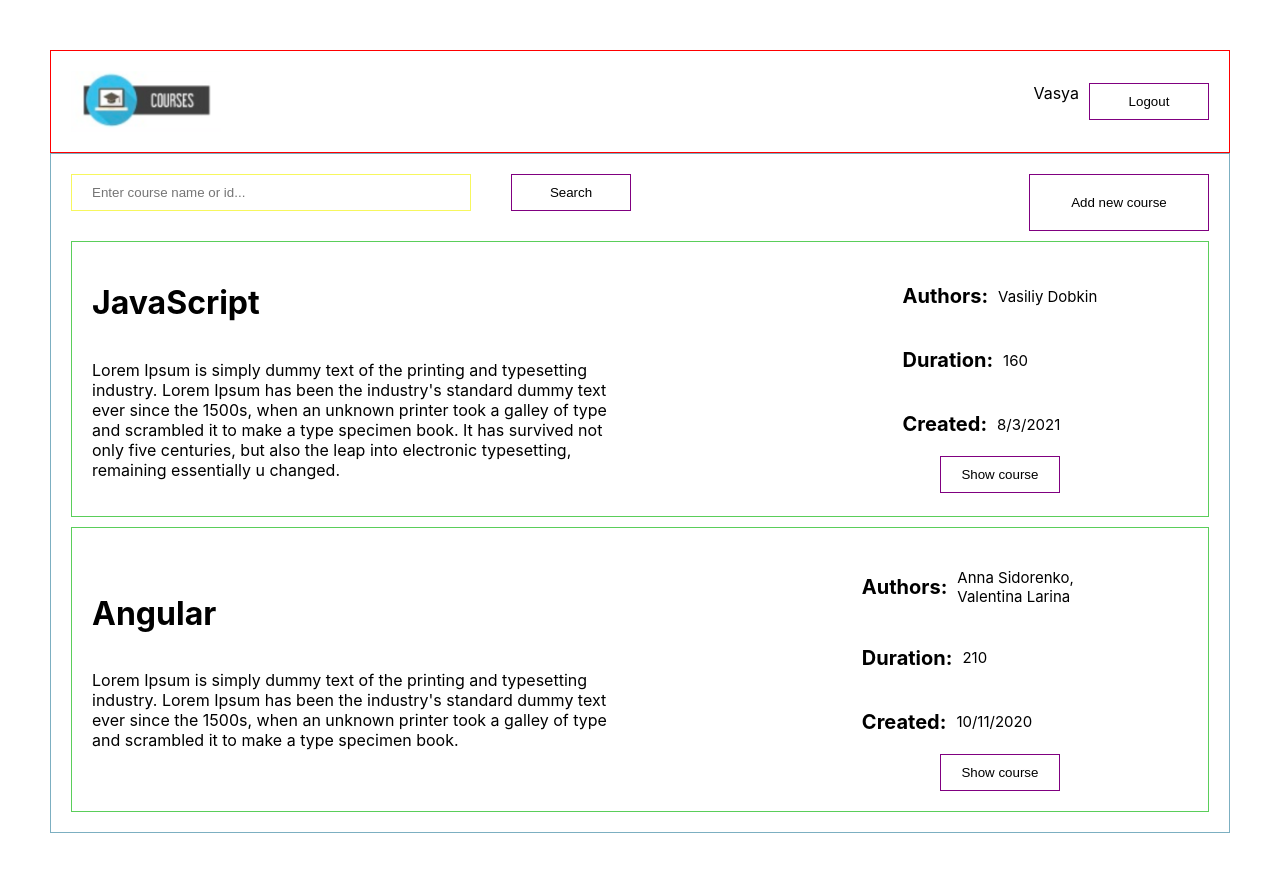
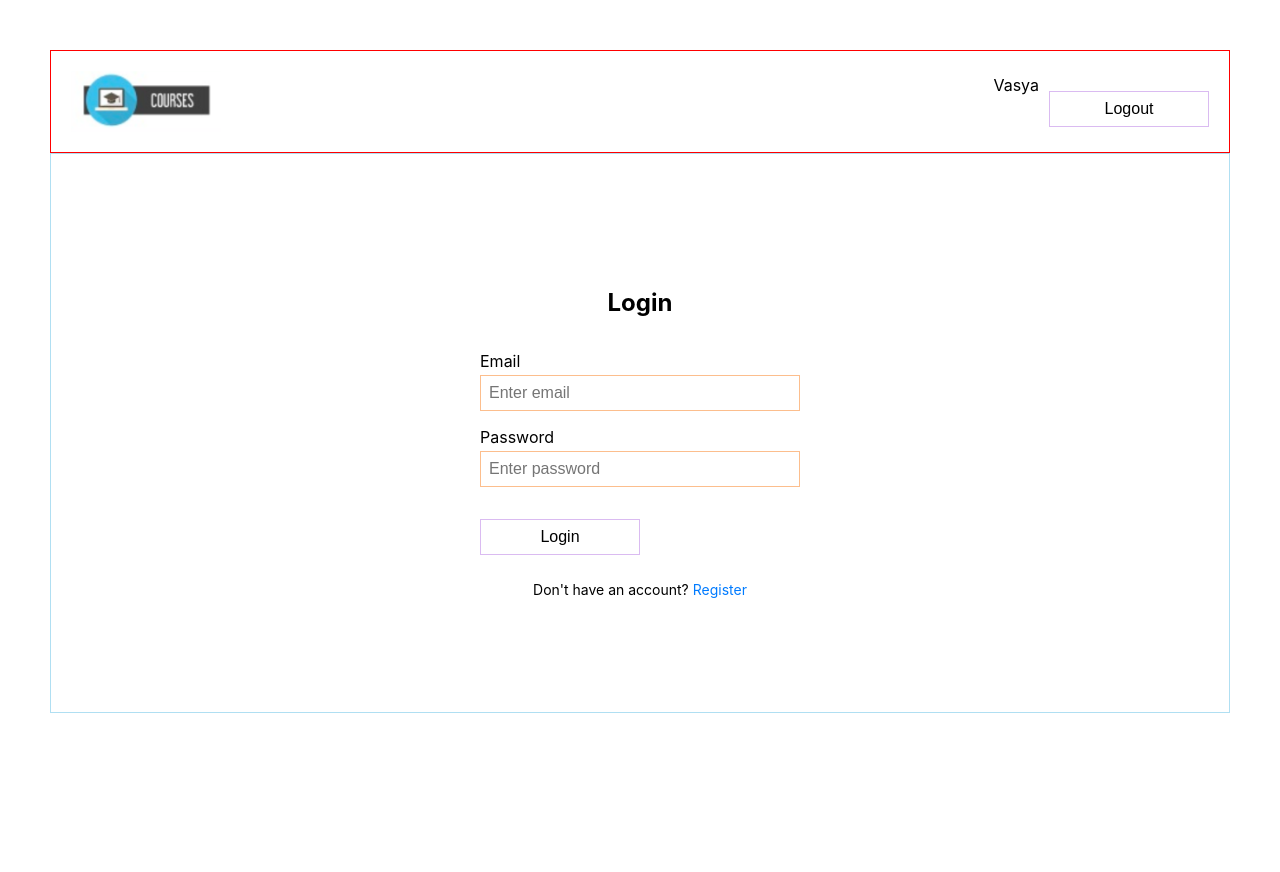
Before and after one commit to kevinbrane/React-practice, a React (Create React App) app in the folder courses-app/: page / in a window 1280 px wide. Shown: the top 872 px of the page. After the commit the page ends 800 px from the top, so only its background shows below. Built offline with nearby package versions, Linux system fonts and the light colour scheme.

Commit message:
CourseInfo,Login and registration components added

```diff
--- a/courses-app/package.json
+++ b/courses-app/package.json
@@ -7,10 +7,14 @@
     "@testing-library/react": "^13.4.0",
     "@testing-library/user-event": "^13.5.0",
     "antd": "^5.4.6",
+    "axios": "^1.4.0",
+    "history": "^5.3.0",
+    "install": "^0.13.0",
     "moment": "^2.29.4",
+    "npm": "^9.6.6",
     "react": "^18.2.0",
     "react-dom": "^18.2.0",
-    "react-router-dom": "^6.11.0",
+    "react-router-dom": "^6.11.1",
     "react-scripts": "5.0.1",
     "uuid": "^9.0.0",
     "web-vitals": "^2.1.4"
--- a/courses-app/src/App.jsx
+++ b/courses-app/src/App.jsx
@@ -4,6 +4,9 @@ import { Header } from './components/Header'
 import Course from './pages/Course'
 import CreateCourse from './pages/CreateCourse'
 import { SearchProvider } from './context/SearchContext'
+import { Registration} from './pages/Registration'
+import { Login } from './pages/Login'
+import { CourseInfo } from './pages/CourseInfo'
 
 export const App = () => {
   return (
@@ -13,8 +16,12 @@ export const App = () => {
       <Header/>
       <div className='Body-container'>
       <Routes>
-       <Route path='/' element={<Course/>} />
-       <Route path='/create-course' element={<CreateCourse />}  />
+       <Route path='/courses' element={<Course/>} />
+       <Route path='/create-course' element={<CreateCourse />}/>
+       <Route path='/registration' element={<Registration/>}/>
+       <Route path='/' element={<Login/>}/>
+       <Route path='/Login' element={<Login/>}/>
+       <Route path='/course/:courseId' element={<CourseInfo/>}/>
       </Routes>
       </div>
     </SearchProvider>
--- a/courses-app/src/components/CourseCard.jsx
+++ b/courses-app/src/components/CourseCard.jsx
@@ -1,26 +1,45 @@
-import React from 'react'
-import { mockedAuthorsList } from '../mocks/mockedAuthorsList'
-import {Button} from './Button'
+import React from "react";
+import { Link } from "react-router-dom";
 
+import { mockedAuthorsList } from "../mocks/mockedAuthorsList";
 
 // eslint-disable-next-line react/prop-types
-export const CourseCard = ({title, duration, creationDate, description , authorIds = []}) => {
-  const authorNames =  mockedAuthorsList.filter((author) => authorIds.includes(author.id))
-  .map((author) => author.name);
+export const CourseCard = ({
+  id,
+  title,
+  duration,
+  creationDate,
+  description,
+  authorIds = [],
+}) => {
+  const authorNames = mockedAuthorsList
+    .filter((author) => authorIds.includes(author.id))
+    .map((author) => author.name);
+
   return (
-    <div className='container'>
-      <div className='container-left'>
+    <div className="container">
+      <div className="container-left">
         <h1>{title}</h1>
-        <p className='description'>{description}</p>
+        <p className="description">{description}</p>
       </div>
-      <div className='container-right'>
-        <div className='detail-container'>
-        <h3 className='title-container'>Authors: <span className='title'>{authorNames.join(', ')} </span></h3>
-        <h3 className='title-container'>Duration: <span className='title'>{duration} </span> </h3>
-        <h3 className='title-container'>Created: <span className='title'> {creationDate} </span></h3>
+      <div className="container-right">
+        <div className="detail-container">
+          <h3 className="title-container">
+            Authors: <span className="title">{authorNames.join(", ")} </span>
+          </h3>
+          <h3 className="title-container">
+            Duration: <span className="title">{duration} </span>{" "}
+          </h3>
+          <h3 className="title-container">
+            Created: <span className="title"> {creationDate} </span>
+          </h3>
         </div>
-        <Button className="button">Show course</Button>
+        <Link to={`/course/${id}`}
+        className="button"
+        >
+          Show course
+        </Link>
       </div>
     </div>
-  )
-}
+  );
+};
--- a/courses-app/src/pages/Course.jsx
+++ b/courses-app/src/pages/Course.jsx
@@ -1,42 +1,54 @@
-import React, { useState, useEffect } from 'react'
-import { useNavigate } from 'react-router-dom'
-import { CourseCard } from '../components/CourseCard'
-import { SearchBar } from '../components/SearchBar'
-import { Button } from '../components/Button'
-import '../styles/Course.css'
-import {  mockedCoursesList } from '../mocks/mockedCoursesList'
-import { useSearchContext } from '../context/SearchContext'
-
+import React, { useState, useEffect } from "react";
+import { useNavigate } from "react-router-dom";
+import { CourseCard } from "../components/CourseCard";
+import { SearchBar } from "../components/SearchBar";
+import { Button } from "../components/Button";
+import "../styles/Course.css";
+import { mockedCoursesList } from "../mocks/mockedCoursesList";
+import { useSearchContext } from "../context/SearchContext";
 
 const Course = () => {
-  const [data, setData] = useState(mockedCoursesList)
-  const { search }  = useSearchContext()
-  const navigate = useNavigate()
+  const [data, setData] = useState(mockedCoursesList);
+  const { search } = useSearchContext();
+  const navigate = useNavigate();
 
-
-useEffect(()=> {
-  if(search){
-    setData(mockedCoursesList.filter((course) => course.title.toLocaleLowerCase().includes(search) || course.id.toLocaleLowerCase().includes(search)))
-  }else{
-    setData(mockedCoursesList)
-  }
-}, [ search])
-
-
+  useEffect(() => {
+    if (search) {
+      setData(
+        mockedCoursesList.filter(
+          (course) =>
+            course.title.toLocaleLowerCase().includes(search) ||
+            course.id.toLocaleLowerCase().includes(search)
+        )
+      );
+    } else {
+      setData(mockedCoursesList);
+    }
+  }, [search]);
 
   return (
-    <div className='CourseCard'>
-    <div className='course'>
-    <div className='search'>
-    <SearchBar/>
-    <Button onClick={()=> navigate('/create-course')} width="180px">Add new course</Button>
-    </div>
-    {data.map((course) => (
-      <CourseCard key={course.id} authorIds={course.authors} title={course.title} duration={course.duration} description={course.description} creationDate={course.creationDate} />
-    ))}
+    <div className="CourseCard">
+      <div className="course">
+        <div className="search">
+          <SearchBar />
+          <Button onClick={() => navigate("/create-course")} width="180px">
+            Add new course
+          </Button>
+        </div>
+        {data.map((course) => (
+          <CourseCard
+            key={course.id}
+            id={course.id}
+            authorIds={course.authors}
+            title={course.title}
+            duration={course.duration}
+            description={course.description}
+            creationDate={course.creationDate}
+          />
+        ))}
       </div>
     </div>
-  )
-}
+  );
+};
 
-export default Course
+export default Course;
--- /dev/null
+++ b/courses-app/src/pages/CourseInfo.jsx
@@ -0,0 +1,50 @@
+import React, {useEffect} from 'react'
+import { useNavigate, useParams } from 'react-router-dom';
+import {  mockedCoursesList } from '../mocks/mockedCoursesList'
+import { mockedAuthorsList } from '../mocks/mockedAuthorsList'
+import { CourseCard } from '../components/CourseCard';
+
+
+export const CourseInfo = () => {
+
+ /*  const { courseId } = useParams();
+  const result = mockedCoursesList.filter(course=>course.id === courseId)[0]
+  const authorNames = mockedAuthorsList
+    .map((author) => result.authors.filter(resultAuthor => author.id === resultAuthor))
+
+   */
+
+    const { courseId } = useParams();
+    const course = mockedCoursesList.find((course) => course.id === courseId);
+    const authorNames = course.authors.map((authorId) => {
+      const author = mockedAuthorsList.find((author) => author.id === authorId);
+      return author.name;
+    });
+
+  console.log(authorNames)
+
+  return (
+    <div className="course-info-container">
+      <button>Back to courses</button>
+      <div className="course-info-header">
+        <h1>{result.title}</h1>
+        <p>
+          {result.description}
+        </p>
+      </div>
+      <div className="course-info-list">
+          <div className="course-info-item">
+            <h3 className='title-container'>ID: <span className='title'>{result.id}</span></h3>
+            <h3>Duration: <span>{result.duration}</span> </h3>
+            <h3 className='title-container'>Created: <span className='title'>{result.created} </span> </h3>
+            {authorNames.map((author) => {
+              return (
+                <h3 className='title-container'>Authors: <span className='title'> {author} </span></h3>
+              )
+            })}
+
+          </div>
+      </div>
+    </div>
+  );
+};
--- /dev/null
+++ b/courses-app/src/pages/Login.jsx
@@ -0,0 +1,54 @@
+import React from 'react'
+import { useState } from 'react';
+import { Link, useNavigate } from 'react-router-dom';
+import axios from 'axios';
+import '../styles/Login.css'
+
+export const Login = () => {
+
+  const navigate = useNavigate();
+
+  const [email, setEmail] = useState('');
+  const [password, setPassword] = useState('');
+
+  const handleEmailChange = (event) => {
+    setEmail(event.target.value);
+  };
+
+  const handlePasswordChange = (event) => {
+    setPassword(event.target.value);
+  };
+
+  const handleLogin = (event) => {
+    event.preventDefault();
+    axios.post('http://localhost:4000/login', { email, password })
+      .then(response => {
+        window.localStorage.setItem('token', response.data.result);
+        navigate('/courses');
+      })
+      .catch(error => {
+        alert('There was an error login in the user', error.message);
+      });
+  }
+
+  return (
+    <div className="container">
+      <h2 className="heading">Login</h2>
+      <form onSubmit={handleLogin}>
+        <div className="input-container">
+          <label htmlFor="email" className="label">Email</label>
+          <input type="email" id="email" name="email" value={email} onChange={handleEmailChange} placeholder='Enter email'/>
+        </div>
+        <div className="input-container">
+          <label htmlFor="password" className="label">Password</label>
+          <input type="password" id="password" name="password" value={password} onChange={handlePasswordChange} placeholder='Enter password'/>
+        </div>
+
+        <button type="submit" className="button">Login</button>
+      </form>
+      <div className="link-container">
+        Don't have an account? <Link to="/registration" className="link">Register</Link>
+      </div>
+    </div>
+  )
+}
--- /dev/null
+++ b/courses-app/src/pages/Registration.jsx
@@ -0,0 +1,62 @@
+import React from 'react'
+import { Link, useNavigate } from 'react-router-dom';
+import { useState } from 'react';
+import axios from 'axios';
+
+import '../styles/Registration.css'
+
+export const Registration = () => {
+
+  const navigate = useNavigate();
+
+  const [name, setName] = useState('');
+  const [email, setEmail] = useState('');
+  const [password, setPassword] = useState('');
+
+  const handleNameChange = (event) => {
+    setName(event.target.value);
+  };
+
+  const handleEmailChange = (event) => {
+    setEmail(event.target.value);
+  };
+
+  const handlePasswordChange = (event) => {
+    setPassword(event.target.value);
+  };
+
+  const handleRegistration = (event) => {
+    event.preventDefault();
+    axios.post('http://localhost:4000/register', { name, email, password })
+      .then(response => {
+        navigate('/login');
+      })
+      .catch(error => {
+        alert('There was an error creating the user', error.message);
+      });
+  }
+
+  return (
+    <div className="container">
+    <h2 className="heading">Registration</h2>
+    <form action="" onSubmit={(event) => handleRegistration(event)}>
+      <div className="input-container">
+        <label htmlFor="name" className="label">Name</label>
+        <input type="text" id="name" name="name" placeholder='Enter name' onChange={handleNameChange}/>
+      </div>
+      <div className="input-container">
+        <label htmlFor="email" className="label">Email</label>
+        <input type="email" id="email" name="email" placeholder='Enter email' onChange={handleEmailChange}/>
+      </div>
+      <div className="input-container">
+        <label htmlFor="password" className="label">Password</label>
+        <input type="password" id="password" name="password" placeholder='Enter password' onChange={handlePasswordChange}/>
+      </div>
+      <button type="submit" className="button">Registration</button>
+      <div className="link-container">
+        Already have an account? <Link to="/login" className="link">Login</Link>
+      </div>
+    </form>
+  </div>
+  )
+}
--- /dev/null
+++ b/courses-app/src/styles/Login.css
@@ -0,0 +1,61 @@
+.container {
+  height: 70vh;
+  display: flex;
+  flex-direction: column;
+  align-items: center;
+  justify-content: center;
+  padding: 40px;
+  border-color: #b0dff2;
+}
+
+.heading {
+  text-align: center;
+  margin-bottom: 1.5rem;
+}
+
+.input-container {
+  display: flex;
+  flex-direction: column;
+  margin-bottom: 1rem;
+}
+
+label {
+  margin-bottom: 0.25rem;
+}
+
+input {
+  width: 320px;
+  padding: 0.5rem;
+  border: 1px solid #fcbe8d;;
+  font-size: 1rem;
+}
+
+.button-container {
+  display: flex;
+  justify-content: center;
+  margin-top: 2rem;
+}
+
+.button {
+  width: 10rem;
+  text-align: center;
+  margin-top: 1rem;
+  padding: 0.5rem 1rem;
+  border-color: #dabbf1;
+  font-size: 1rem;
+  cursor: pointer;
+}
+
+.button:hover {
+  background-color: #0069d9;
+}
+
+.link-container {
+  margin-top: 1rem;
+  font-size: 0.875rem;
+}
+
+.link {
+  color: #007bff;
+  text-decoration: none;
+}
--- /dev/null
+++ b/courses-app/src/styles/Registration.css
@@ -0,0 +1,52 @@
+.container {
+  height: 70vh;
+  display: flex;
+  flex-direction: column;
+  align-items: center;
+  padding: 40px;
+  border-color: #b0dff2;
+}
+
+.heading {
+  text-align: center;
+  margin-bottom: 1.5rem;
+}
+
+.input-container {
+  display: flex;
+  flex-direction: column;
+  margin-bottom: 1rem;
+}
+
+/* label {
+  margin-bottom: 0.25rem;
+}
+
+input {
+  width: 320px;
+  padding: 0.5rem;
+  border: 1px solid #fcbe8d;;
+  font-size: 1rem;
+} */
+
+.button {
+  width: 10rem;
+  padding: 0.5rem 1rem;
+  border-color: #dabbf1;
+  font-size: 1rem;
+  cursor: pointer;
+}
+
+.button:hover {
+  background-color: #0069d9;
+}
+
+.link-container {
+  margin-top: 1rem;
+  font-size: 0.875rem;
+}
+
+.link {
+  color: #007bff;
+  text-decoration: none;
+}
```
Also changed, not shown: 1 other file (tests, documents, lock files or other folders).
